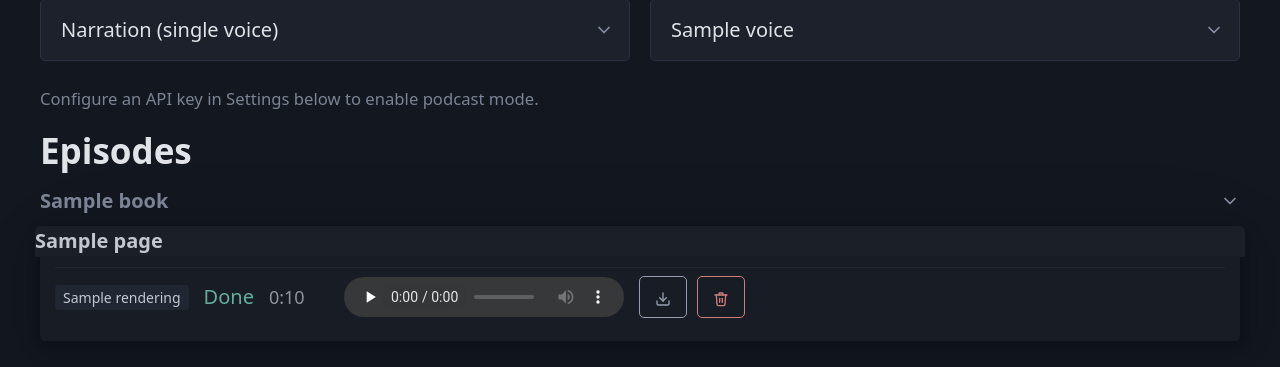
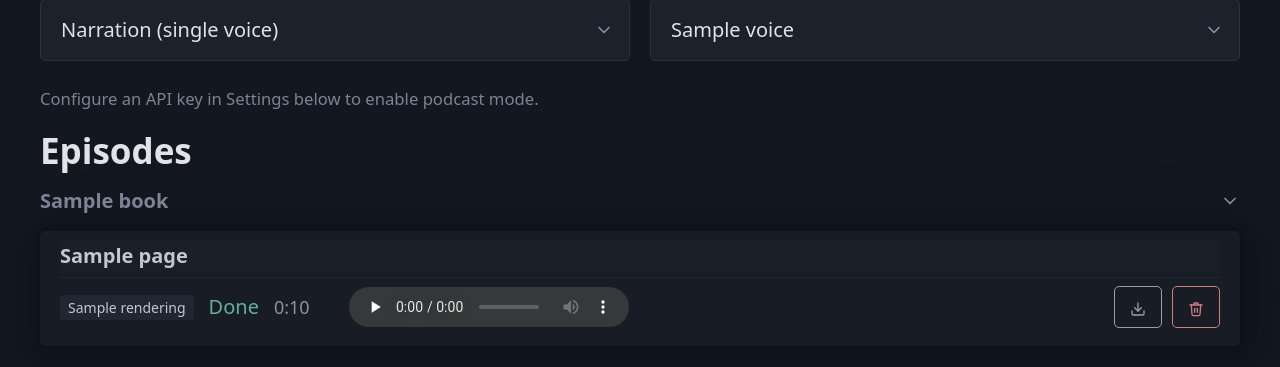
Before and after one commit to Nicolasara/bookstack-podcast, a FastAPI app: template app/templates/index.html in a window 1280 px wide. Shown: the part 259-626 px from the top of the page. Run offline with FastAPI, Linux system fonts and the light colour scheme; the template is opened without the code that fills it: most values are stand-ins (such as "Sample title", 1, 10 or a date in 2020); parts of the project's set-up code (start-up, migrations or seed data) failed here and were passed over; some libraries are stand-ins or nearby versions.

Commit message:
Fix episode metadata timing and UI layout
- Save title/book_name immediately after BookStack fetch, before TTS
  so processing episodes show proper names instead of IDs
- Fix actions buttons not aligned right (margin-left: auto)
- Tighten page card padding

Co-Authored-By: Claude Opus 4.6 (1M context) <noreply@anthropic.com>

```diff
--- a/app/main.py
+++ b/app/main.py
@@ -150,6 +150,14 @@ async def process_conversion(
             else:
                 content = await bookstack.get_page(bookstack_id)
 
+            # Save metadata immediately so the UI shows title while processing
+            await db.update_episode(episode_id, {
+                "title": content["title"],
+                "description": content.get("description", ""),
+                "book_id": content.get("book_id"),
+                "book_name": content.get("book_name", ""),
+            })
+
             text = content["text"]
             if not text.strip():
                 raise ValueError("Page has no text content")
--- a/app/templates/index.html
+++ b/app/templates/index.html
@@ -39,19 +39,19 @@
             vertical-align: middle;
         }
         #settings-row { margin-bottom: 1rem; }
-        .page-card { margin-bottom: 0.5rem; padding: 0.75rem; }
-        .page-card header { padding: 0; margin-bottom: 0.5rem; }
+        .page-card { margin: 0 0 0.25rem 0; padding: 0.5rem 1rem; }
+        .page-card header { padding: 0; margin: 0 0 0.25rem 0; }
         .rendering-row {
             display: flex;
             align-items: center;
             gap: 0.75rem;
             padding: 0.4rem 0;
             border-top: 1px solid var(--pico-muted-border-color);
-            flex-wrap: wrap;
         }
-        .rendering-row .mode-badge { min-width: 5rem; text-align: center; margin: 0; }
-        .rendering-row .duration { min-width: 3rem; opacity: 0.7; font-size: 0.9em; }
-        .rendering-row audio { flex: 1; min-width: 150px; }
+        .rendering-row .mode-badge { min-width: 6rem; text-align: center; margin: 0; flex-shrink: 0; }
+        .rendering-row .duration { min-width: 3rem; opacity: 0.7; font-size: 0.9em; flex-shrink: 0; }
+        .rendering-row audio { flex: 1; min-width: 120px; }
+        .rendering-row .actions { margin-left: auto; flex-shrink: 0; }
     </style>
 </head>
 <body>
```
